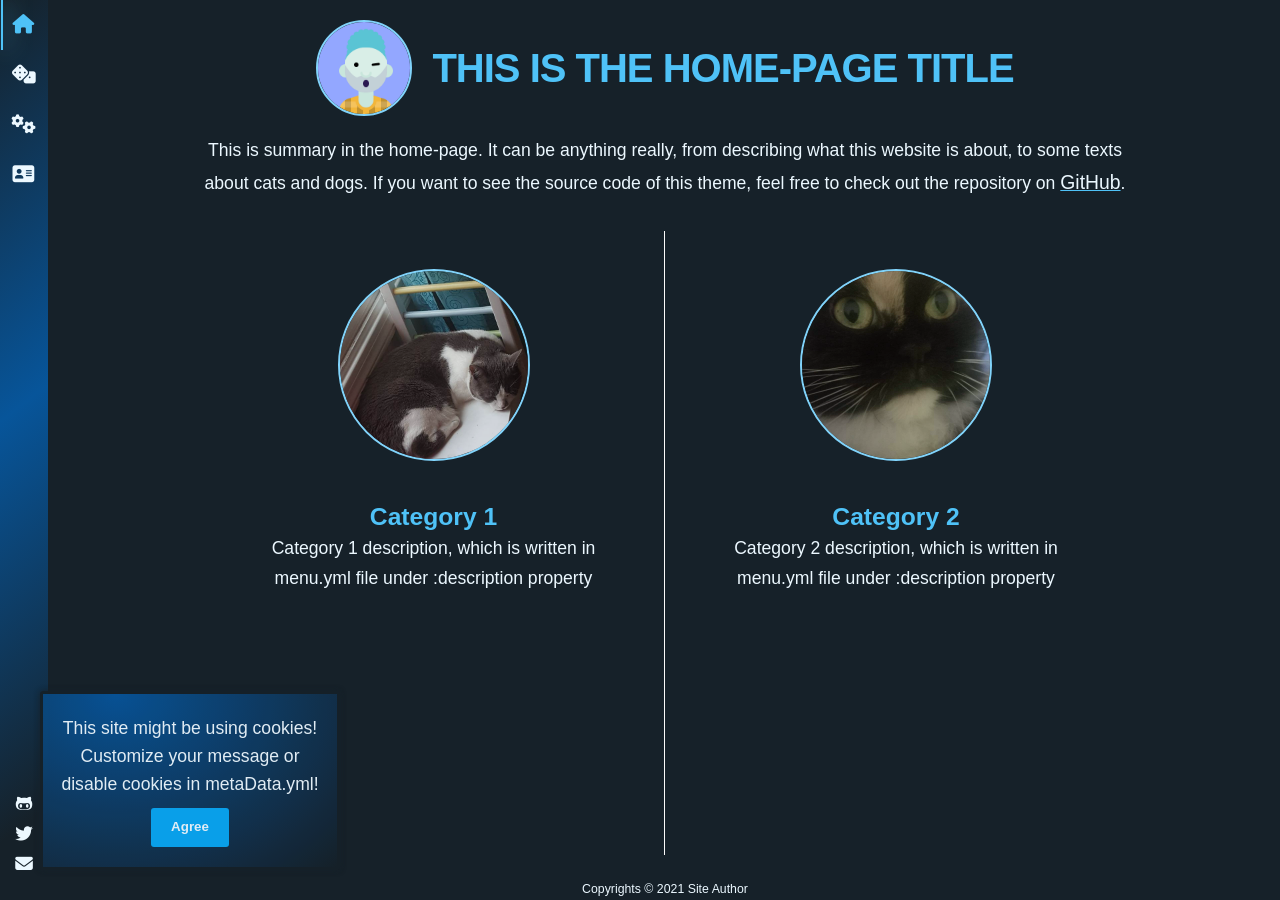
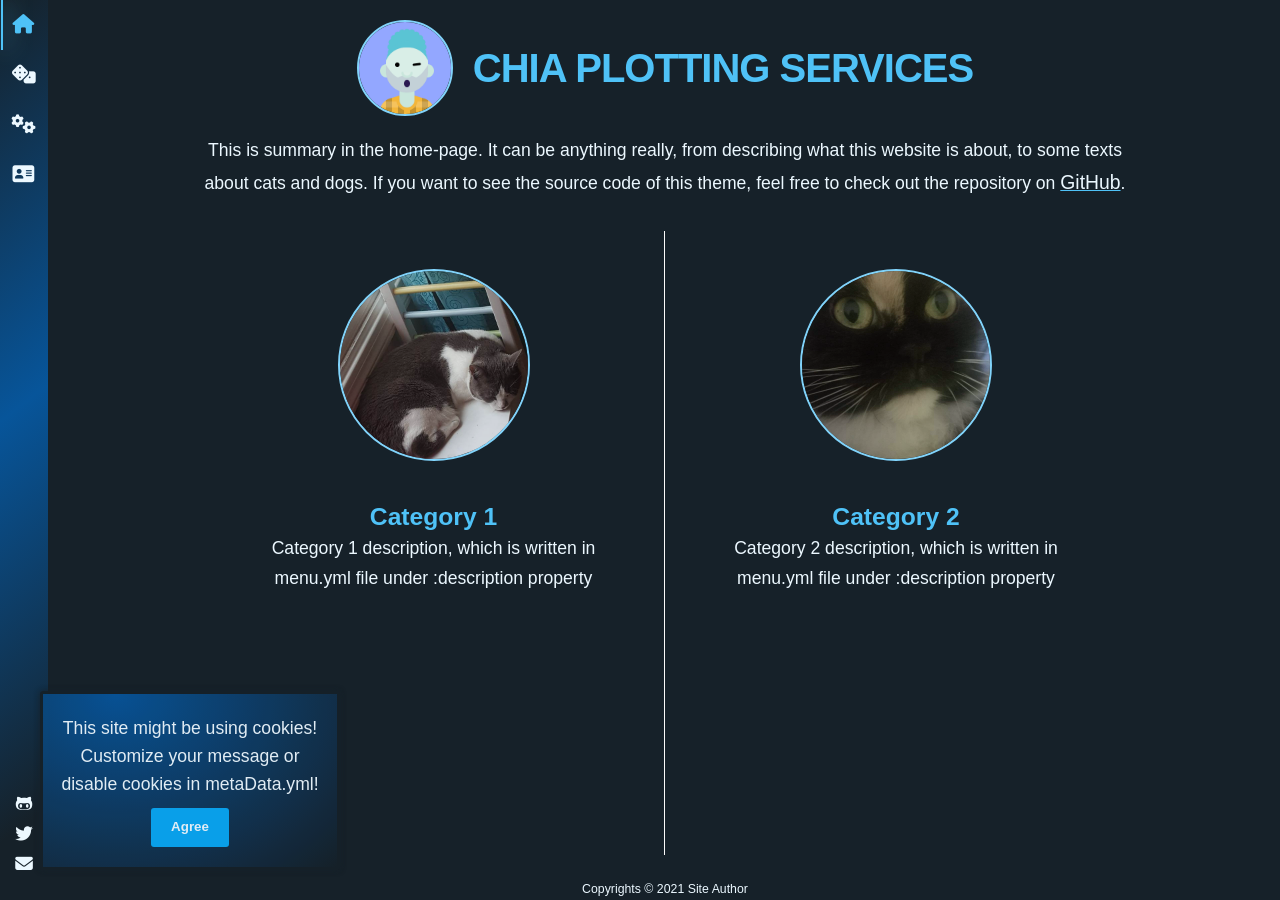
Before and after one commit to stackbit-projects/chia-plotting-990e2, a Jekyll site: the page built from index.md, in a window 1280 px wide. Built offline with Jekyll 4.4.1, drawn with Linux system fonts in a browser that asks for light colours; nearby versions of some CDN libraries; some web fonts are replaced.

Commit message:
index.md: updated title

```diff
--- a/index.md
+++ b/index.md
@@ -1,6 +1,11 @@
 ---
 layout: home
-title: This is the home-page title
-summary: This is summary in the home-page. It can be anything really, from describing what this website is about, to some texts about cats and dogs. If you want to see the source code of this theme, feel free to check out the repository on <a href="https://github.com/ItsMeaga1n/minimal-categorized" target="_blank">GitHub</a>.
+title: Chia Plotting Services
+summary: >-
+  This is summary in the home-page. It can be anything really, from describing
+  what this website is about, to some texts about cats and dogs. If you want to
+  see the source code of this theme, feel free to check out the repository on <a
+  href="https://github.com/ItsMeaga1n/minimal-categorized"
+  target="_blank">GitHub</a>.
 category: home
 ---
```
